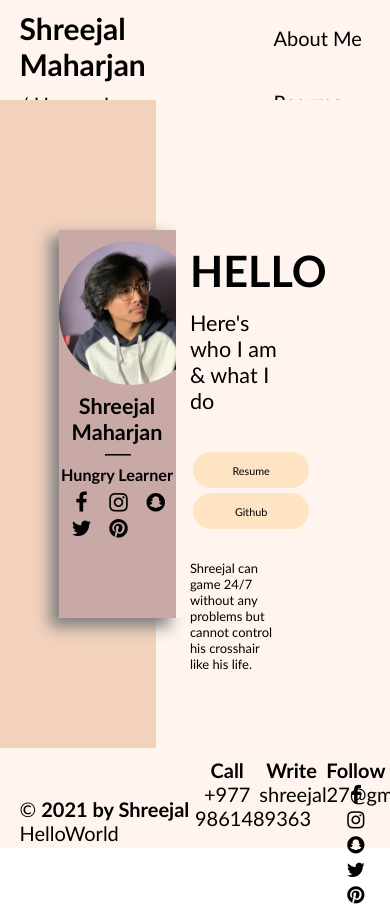
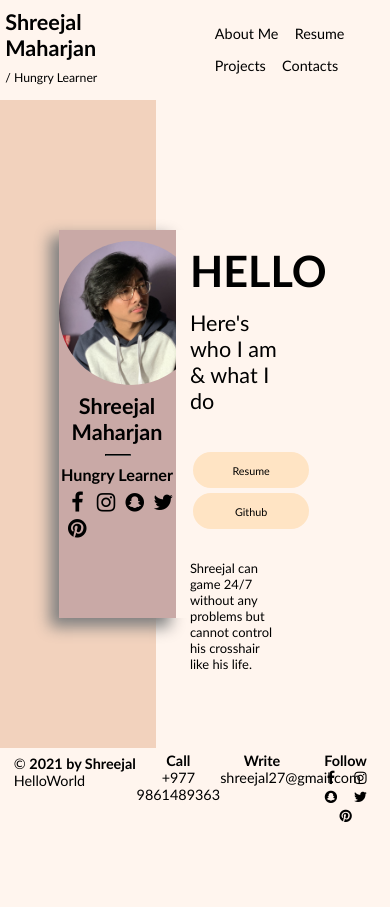
Before and after one commit to shreejal27/my_portfolio, a PHP site: page /index.php in a window 390 px wide; the page is wider, and only the part inside the window is pictured. After the commit the page ends 822 px from the top of that part, so only its background shows below. Run offline with PHP 8.4, Linux system fonts and the light colour scheme.

Commit message:
responsive header and footer

```diff
--- a/footer.php
+++ b/footer.php
@@ -1,6 +1,6 @@
 <footer>
         <div class="bottomrow">
-            <div class="bottomleft" id="btn">
+            <div class="bottomleft" id="btn1">
                 <p> &copy;
                  <strong> 2021 by Shreejal </strong>   <br>
                     <span onClick="onClick()">HelloWorld </span>  </p>
--- a/header.php
+++ b/header.php
@@ -1,3 +1,4 @@
+<?php include_once "header.php"; ?>
 <div id=progressbar></div>
     <div id=scrollpath></div>
 <header>
--- a/main.css
+++ b/main.css
@@ -1,3 +1,7 @@
+html{
+  /* font-size: 10px; */
+  font-size:  65%;
+}
 .toprow {
   height: 100px;
   width: 100%;
@@ -11,12 +15,12 @@
 .topleft p {
   padding-top: 5%;
   padding-left: 10%;
-  font-size: 30px;
+  font-size: 3rem;
 }
 
 #title{
   display: inline-block;
-  font-size: 20px;
+  font-size: 2rem;
 
 }
 
@@ -32,8 +36,8 @@
 .topright ul li {
   display: inline-block;
   /* float: left; */
-  padding: 20px;
-  font-size: 20px;
+  padding: 2rem;
+  font-size: 2rem;
   background-position: right bottom;
 }
 
@@ -52,9 +56,9 @@ a {
 
 
 .fa {
-  padding: 22px;
-  font-size: 30px;
-  width: 30px;
+  padding: 2.2rem;
+  font-size: 3rem;
+  width: 3rem;
   text-align: center;
   text-decoration: none;
 }
@@ -72,7 +76,7 @@ a {
   height: 100px;
   width: 100%;
   background-color: seashell;
-  font-size: 20px;
+  font-size: 2rem;
 }
 .bottomleft {
   height: 100%;
@@ -102,8 +106,8 @@ a {
   padding-top: 15%;
 }
 .bcol3 .fa {
-  padding: 3px;
-  font-size: 20px;
+  padding: 0.3rem;
+  font-size: 2rem;
   text-align: center;
   text-decoration: none;
 }
@@ -118,7 +122,7 @@ a {
   position: fixed;
   top: 0;
   right: 0;
-  width: 10px;
+  width: 1rem;
   height: 100%;
   z-index: 1;
 }
@@ -126,7 +130,7 @@ a {
   position: fixed;
   top: 0;
   right: 0;
-  width: 10px;
+  width: 1rem;
   background: linear-gradient(to top, black, gray);
   z-index: 1;
 }
@@ -148,3 +152,58 @@ a {
   height: 100%;
   background: linear-gradient(to top, black, gray);
 }
+
+
+
+@media(max-width: 998px){
+  html{
+      font-size: 55%;
+  }
+  .topleft{
+    width: 45%;
+  }
+  .topleft p{
+    padding-left: 3%;
+    /* font-size: 2.5rem; */
+  }
+  .topleft #title{
+    font-size: 1.7rem;
+  }
+  .topright{
+    width: 55%;
+  }
+  .topright ul{
+    padding-left: 20%;
+    padding-top: 2.5rem;
+  }
+  .topright ul li{
+    padding: 1rem;
+
+  }
+
+  .bottomleft{
+    width: 35%;
+  }
+  .bottomright{
+    width: 65%;
+  }
+  .bottomright .bcol1 p, .bcol2 p, .bcol3 p {
+    padding-top: 5%;
+}
+
+
+
+}
+@media(max-width: 768px){
+  html{
+      font-size: 45%;
+  }
+  .topright ul{
+    padding-left: 15%;
+  }
+  .topright ul li{
+    padding: 1rem;
+
+  }
+
+}
```
